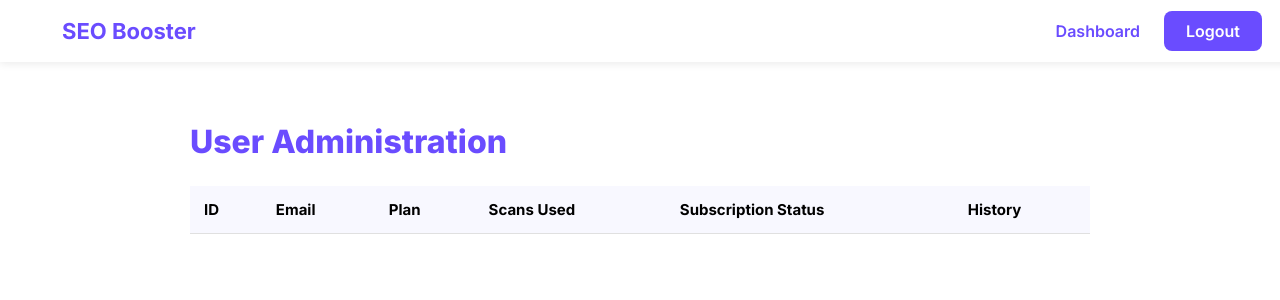
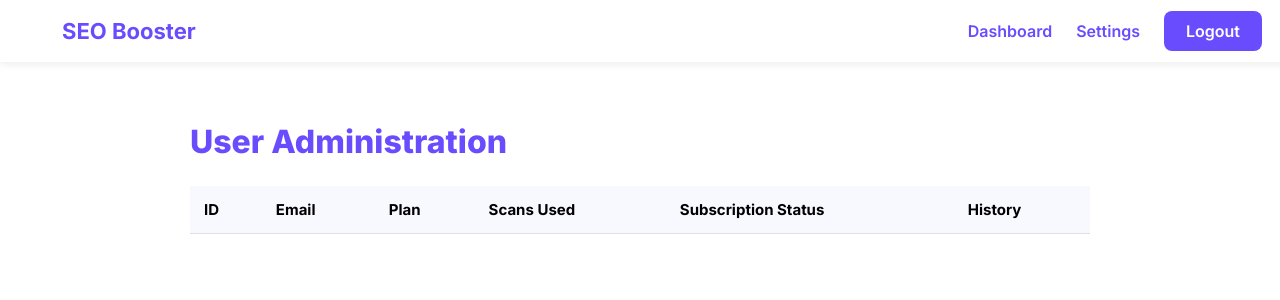
Before and after one commit to Jaycee21303/seo_booster_pro, a Flask app: page /admin/users in a window 1280 px wide; the page is wider, and only the part inside the window is pictured. Shown: the top 300 px of that part. Run offline with Flask 3, Linux system fonts and the light colour scheme; the visitor is signed in with stand-in values (Sample User, id 1); data that the repository does not hold is empty.

Commit message:
Update base.html

```diff
--- a/templates/base.html
+++ b/templates/base.html
@@ -50,9 +50,16 @@
             <!-- RIGHT NAV LINKS -->
             <div>
                 {% if session.get("user_id") %}
+
                     <a href="/dashboard"
                        style="margin-right:20px; color:#6A4CFF; font-weight:600; text-decoration:none;">
                        Dashboard
+                    </a>
+
+                    <!-- ⭐ SETTINGS LINK ADDED -->
+                    <a href="/settings"
+                       style="margin-right:20px; color:#6A4CFF; font-weight:600; text-decoration:none;">
+                       Settings
                     </a>
 
                     <a href="/logout"
@@ -62,6 +69,7 @@
                     </a>
 
                 {% else %}
+
                     <a href="/login"
                        style="margin-right:20px; color:#6A4CFF; font-weight:600; text-decoration:none;">
                         Login
@@ -72,6 +80,7 @@
                               font-weight:600; text-decoration:none;">
                         Sign Up
                     </a>
+
                 {% endif %}
             </div>
         </div>
```
